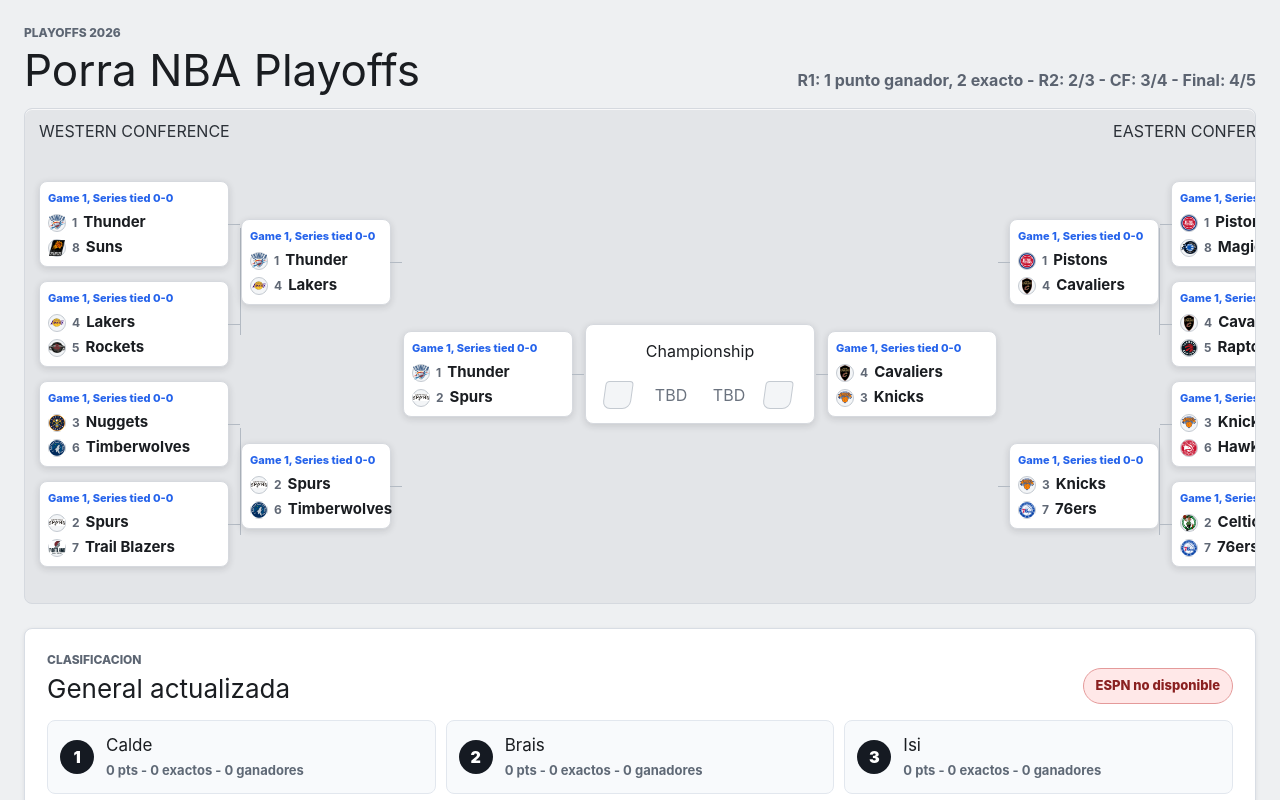
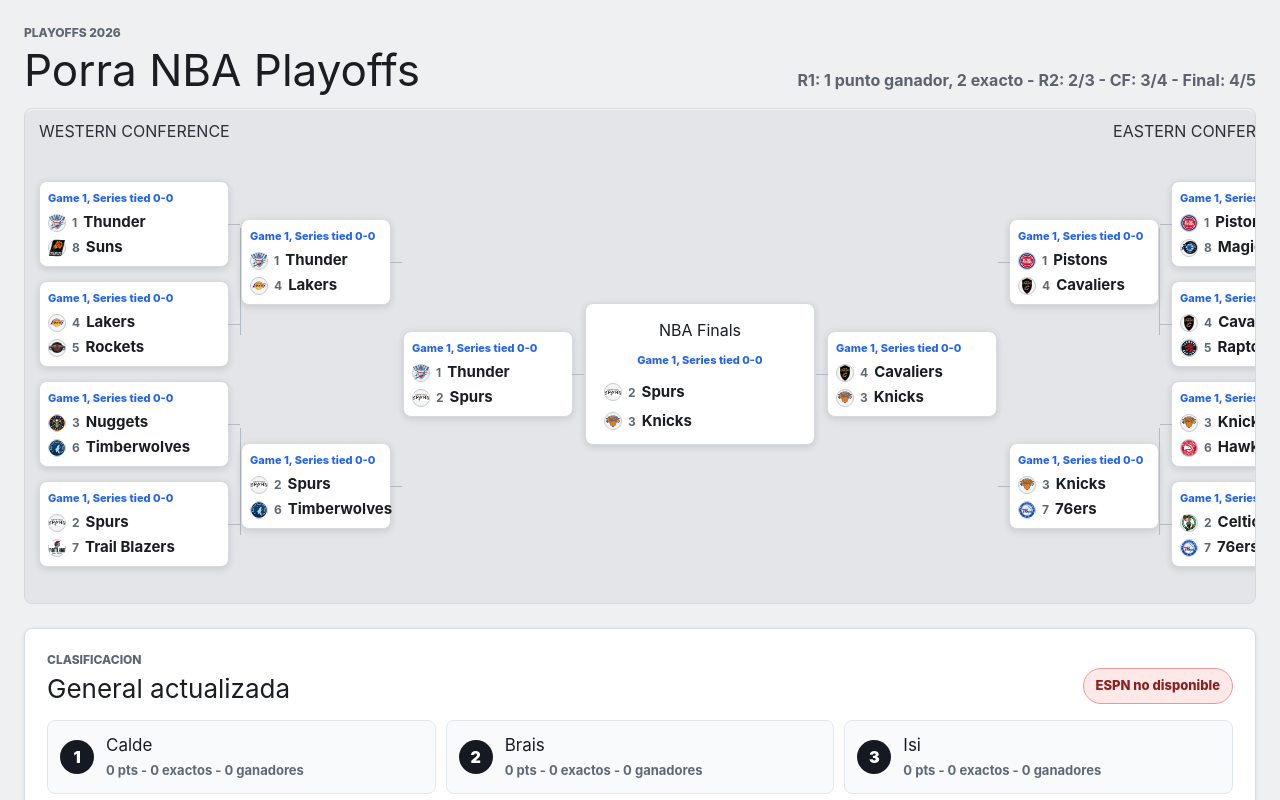
Before and after one commit to braisglopez/NBA-Playoffs, a React (Vite) app: page / in a window 1280 px wide. Shown: the top 800 px of the page. Built offline with nearby package versions, Linux system fonts and the light colour scheme; no server answers.

Commit message:
feat: nba finals predictions

```diff
--- a/src/App.css
+++ b/src/App.css
@@ -284,14 +284,27 @@
 }
 
 .championship-card {
-  min-height: 96px;
+  min-height: 132px;
   padding: 14px 18px;
-  text-align: center;
 }
 
 .championship-card h2 {
   font-size: 16px;
-  margin: 0 0 18px;
+  margin: 0 0 10px;
+  text-align: center;
+}
+
+.championship-status {
+  color: #2563eb;
+  font-size: 11px;
+  font-weight: 800;
+  margin-bottom: 8px;
+  text-align: center;
+}
+
+.championship-teams {
+  display: grid;
+  gap: 4px;
 }
 
 .championship-matchup {
--- a/src/App.jsx
+++ b/src/App.jsx
@@ -163,8 +163,33 @@
   );
 }
 
+function ChampionshipCard({ series }) {
+  return (
+    <article className="championship-card">
+      <h2>NBA Finals</h2>
+      {series ? (
+        <>
+          <div className="championship-status">{series.status}</div>
+          <div className="championship-teams">
+            <TeamRow team={series.teams[0]} />
+            <TeamRow team={series.teams[1]} />
+          </div>
+        </>
+      ) : (
+        <div className="championship-matchup">
+          <span className="shield-slot large" />
+          <span>TBD</span>
+          <span>TBD</span>
+          <span className="shield-slot large" />
+        </div>
+      )}
+    </article>
+  );
+}
+
 function PlayoffBracket({
   conferenceFinalsSeries,
+  nbaFinalsSeries,
   firstRoundSeries,
   secondRoundSeries,
 }) {
@@ -182,6 +207,7 @@
   const eastConferenceFinals = conferenceFinalsSeries.filter(
     (item) => item.conference === "east"
   );
+  const nbaFinals = nbaFinalsSeries[0];
 
   return (
     <section className="bracket-section" aria-labelledby="bracket-title">
@@ -227,15 +253,7 @@
             )}
           </div>
 
-          <article className="championship-card">
-            <h2>Championship</h2>
-            <div className="championship-matchup">
-              <span className="shield-slot large" />
-              <span>TBD</span>
-              <span>TBD</span>
-              <span className="shield-slot large" />
-            </div>
-          </article>
+          <ChampionshipCard series={nbaFinals} />
 
           <div className="round-column conference-column east">
             {eastConferenceFinals.length > 0 ? (
@@ -485,6 +503,7 @@
   const conferenceFinals = roundsWithLiveSeries.find(
     (round) => round.id === "conferenceFinals"
   );
+  const nbaFinals = roundsWithLiveSeries.find((round) => round.id === "nbaFinals");
   const selectedRound = roundsWithLiveSeries.find(
     (round) => round.id === activeRound
   );
@@ -613,6 +632,7 @@
       <PlayoffBracket
         conferenceFinalsSeries={conferenceFinals?.series ?? []}
         firstRoundSeries={firstRound?.series ?? []}
+        nbaFinalsSeries={nbaFinals?.series ?? []}
         secondRoundSeries={secondRound?.series ?? []}
       />
       <Standings standings={standings} liveStatus={liveStatus} />
--- a/src/data/playoffs.js
+++ b/src/data/playoffs.js
@@ -529,6 +529,45 @@
   },
 ];
 
+export const nbaFinalsSeries = [
+  {
+    id: "sas-nyk",
+    conference: "final",
+    label: "SAS-NYK",
+    status: "Game 1, Series tied 0-0",
+    line: "TBD",
+    date: "TBD",
+    channel: "TBD",
+    teams: [
+      {
+        code: "SAS",
+        seed: 2,
+        city: "San Antonio",
+        name: "Spurs",
+        logo: spursLogo,
+      },
+      {
+        code: "NYK",
+        seed: 3,
+        city: "New York",
+        name: "Knicks",
+        logo: knicksLogo,
+      },
+    ],
+    picks: {
+      calde: { winner: "SAS", games: 6 },
+      brais: { winner: "NYK", games: 6 },
+      isi: { winner: "SAS", games: 7 },
+      "nico-grande": { winner: "NYK", games: 6 },
+      "nico-peque": { winner: "SAS", games: 5 },
+      lucas: { winner: "SAS", games: 6 },
+      alvaro: { winner: "NYK", games: 7 },
+      rodri: { winner: "NYK", games: 5 },
+      jorge: { winner: "SAS", games: 6 },
+    },
+  },
+];
+
 export const playoffRounds = [
   {
     id: "round1",
@@ -556,6 +595,6 @@
     label: "NBA Finals",
     shortLabel: "Final",
     scoring: scoringRules.nbaFinals,
-    series: [],
+    series: nbaFinalsSeries,
   },
 ];
```
